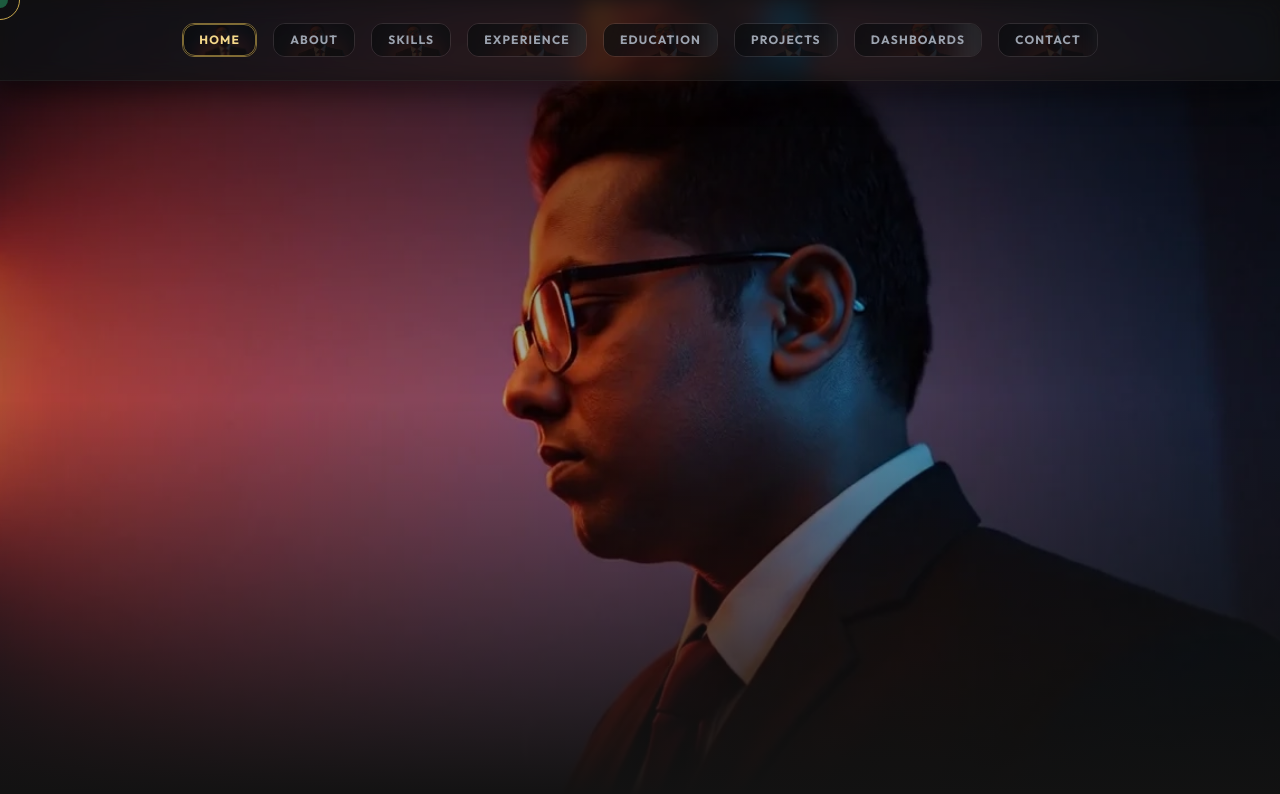
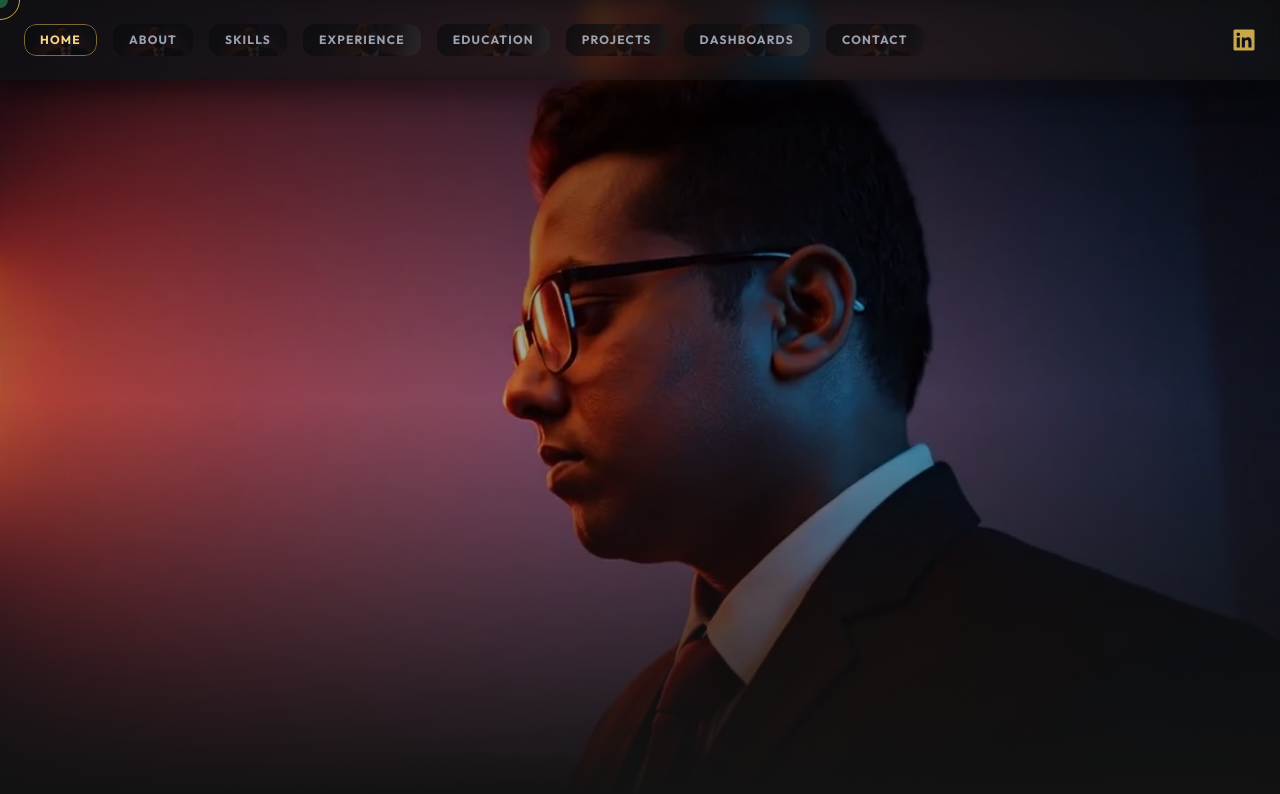
Before and after one commit to tanmaydhar24-26/tanmaydhar24-26.github.io, a Next.js app: page / in a window 1280 px wide. Shown: the top 794 px of the page. Built offline with nearby package versions, Linux system fonts and the light colour scheme.

Commit message:
Refine UI: increase animation visibility, remove redundant borders, and add LinkedIn to header

```diff
--- a/src/components/Header.tsx
+++ b/src/components/Header.tsx
@@ -2,6 +2,7 @@
 
 import { motion } from "framer-motion";
 import { useEffect, useState } from "react";
+import { FaLinkedin } from "react-icons/fa";
 
 const frameSrc = (frame: number) => {
   const bounded = Math.max(0, Math.min(119, frame));
@@ -38,14 +39,14 @@ function NavTab({ id, label, href, frame, active, mobile = false }: NavTabProps)
       href={href}
       whileHover={{ y: -1 }}
       whileTap={{ scale: 0.98 }}
-      className={`group relative shrink-0 overflow-hidden rounded-xl border transition-colors duration-300 [transform-style:preserve-3d] ${
+      className={`group relative shrink-0 overflow-hidden rounded-xl transition-colors duration-300 [transform-style:preserve-3d] ${
         mobile
           ? "px-3 py-2 text-[11px]"
           : "px-4 py-2 text-xs tracking-widest uppercase"
       } ${
         active
-          ? "border-[#C9A84C]/60 text-[#F5D88A]"
-          : "border-white/10 text-gray-400 hover:text-white"
+          ? "text-[#F5D88A]"
+          : "text-gray-400 hover:text-white"
       }`}
     >
       <motion.span
@@ -115,7 +116,7 @@ export default function Header() {
     <motion.header
       initial={{ y: -100 }}
       animate={{ y: 0 }}
-      className="fixed top-0 left-0 w-full z-50 bg-[#121212]/80 backdrop-blur-md border-b border-white/5 shadow-[0_10px_30px_rgba(0,0,0,0.5)]"
+      className="fixed top-0 left-0 w-full z-50 bg-[#121212]/80 backdrop-blur-md shadow-[0_10px_30px_rgba(0,0,0,0.5)]"
     >
       <motion.div
         aria-hidden
@@ -124,7 +125,7 @@ export default function Header() {
         animate={{ backgroundPosition: ["40% 35%", "60% 45%", "40% 35%"] }}
         transition={{ duration: 18, repeat: Infinity, ease: "linear" }}
       />
-      <div className="max-w-7xl mx-auto px-4 lg:px-6 h-16 lg:h-20 flex items-center justify-center relative">
+      <div className="max-w-7xl mx-auto px-4 lg:px-6 h-16 lg:h-20 flex items-center justify-between relative">
         <nav className="hidden lg:flex items-center gap-4">
           {links.map((link) => (
             <NavTab
@@ -138,7 +139,7 @@ export default function Header() {
           ))}
         </nav>
 
-        <nav className="lg:hidden w-full overflow-x-auto no-scrollbar">
+        <nav className="lg:hidden flex-1 overflow-x-auto no-scrollbar">
           <div className="flex items-center gap-2 min-w-max pr-2">
             {links.map((link) => (
               <NavTab
@@ -153,6 +154,18 @@ export default function Header() {
             ))}
           </div>
         </nav>
+
+        <div className="flex items-center ml-4">
+          <a
+            href="https://www.linkedin.com/in/tanmay-dhar-business-analyst-data-scientist-data-analyst"
+            target="_blank"
+            rel="noopener noreferrer"
+            className="text-[#C9A84C] hover:text-white text-2xl transition-colors"
+            title="LinkedIn Profile"
+          >
+            <FaLinkedin />
+          </a>
+        </div>
       </div>
     </motion.header>
   );
--- a/src/components/SequenceSection.tsx
+++ b/src/components/SequenceSection.tsx
@@ -53,11 +53,11 @@ function ThemeLayer({ theme }: { theme: JourneyTheme }) {
 
   if (theme === "tiles") {
     return (
-      <div className="absolute inset-0 -z-10 opacity-20">
+      <div className="absolute inset-0 -z-10 opacity-40">
         <div
           className="w-full h-full"
           style={{
-            backgroundImage: "radial-gradient(circle at 2px 2px, rgba(45,106,79,0.3) 1px, transparent 0)",
+            backgroundImage: "radial-gradient(circle at 2px 2px, rgba(45,106,79,0.4) 1px, transparent 0)",
             backgroundSize: "40px 40px"
           }}
         />
@@ -67,7 +67,7 @@ function ThemeLayer({ theme }: { theme: JourneyTheme }) {
 
   if (theme === "radar") {
     return (
-      <div className="absolute inset-0 -z-10 flex items-center justify-center opacity-20">
+      <div className="absolute inset-0 -z-10 flex items-center justify-center opacity-45">
         <motion.div
           className="w-[600px] h-[600px] rounded-full border border-[#2D6A4F]/30 relative"
           animate={{ rotate: 360 }}
@@ -141,7 +141,7 @@ function ThemeLayer({ theme }: { theme: JourneyTheme }) {
 
   if (theme === "waterfall") {
     return (
-      <div className="absolute inset-0 -z-10 flex h-full items-end justify-around px-10 opacity-20">
+      <div className="absolute inset-0 -z-10 flex h-full items-end justify-around px-10 opacity-40">
         {[...Array(15)].map((_, i) => (
           <motion.div
             key={i}
@@ -161,7 +161,7 @@ function ThemeLayer({ theme }: { theme: JourneyTheme }) {
 
   if (theme === "bar") {
     return (
-      <div className="absolute inset-0 -z-10 flex h-full items-center justify-center opacity-15">
+      <div className="absolute inset-0 -z-10 flex h-full items-center justify-center opacity-35">
         <div className="flex items-end gap-2 h-1/3">
           {[...Array(12)].map((_, i) => (
             <motion.div
@@ -180,7 +180,7 @@ function ThemeLayer({ theme }: { theme: JourneyTheme }) {
 
   if (theme === "graphs") {
     return (
-      <div className="absolute inset-0 -z-10 opacity-25 overflow-hidden">
+      <div className="absolute inset-0 -z-10 opacity-45 overflow-hidden">
         <svg className="w-full h-full" viewBox="0 0 1000 1000" preserveAspectRatio="none">
           {/* Main trading line */}
           <motion.path
@@ -251,7 +251,7 @@ export default function SequenceSection({ id, frame, blur = 12, theme = "tiles",
       <ThemeLayer theme={theme} />
 
       {/* Overall Overlays for depth */}
-      <div className="pointer-events-none absolute inset-0 -z-10 bg-gradient-to-b from-[#090909]/60 via-transparent to-[#090909]/60" />
+      <div className="pointer-events-none absolute inset-0 -z-10 bg-gradient-to-b from-[#090909]/40 via-transparent to-[#090909]/40" />
 
       {/* Section Content */}
       <div className="relative z-10">{children}</div>
```
